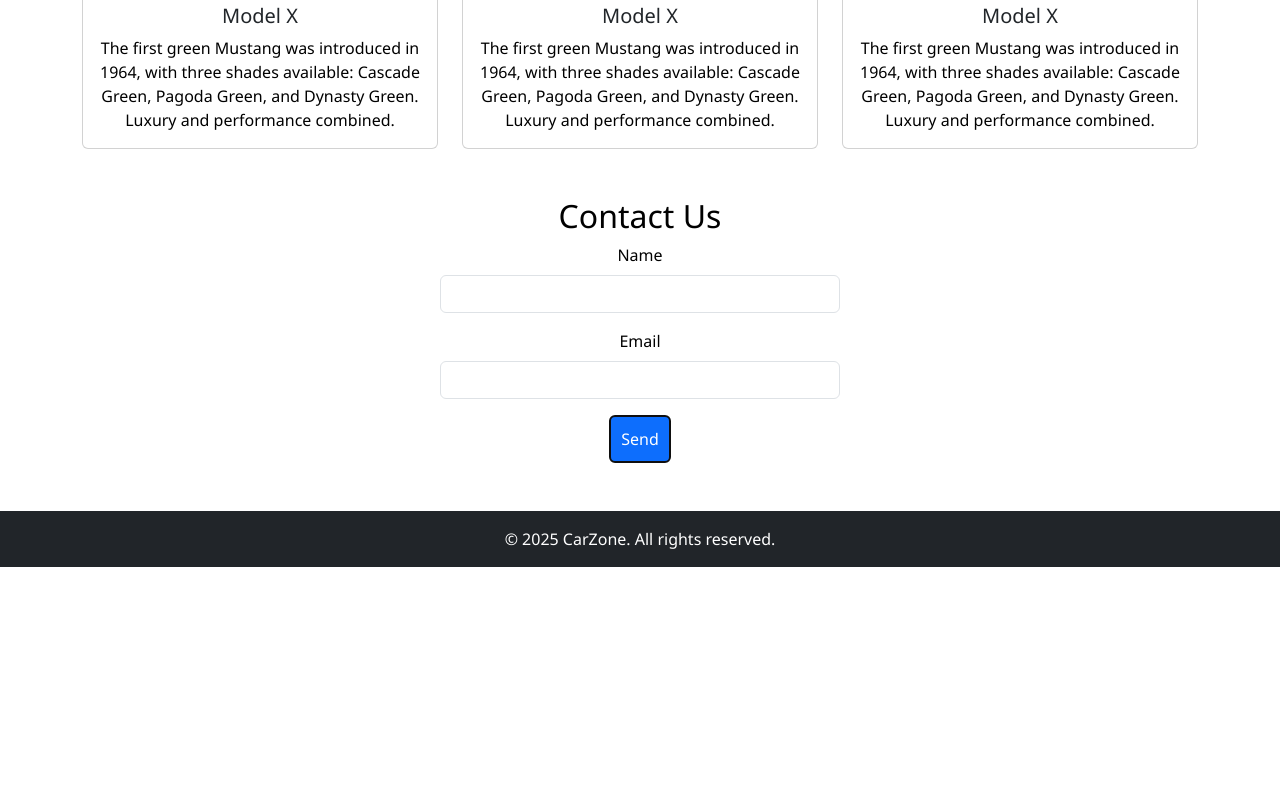
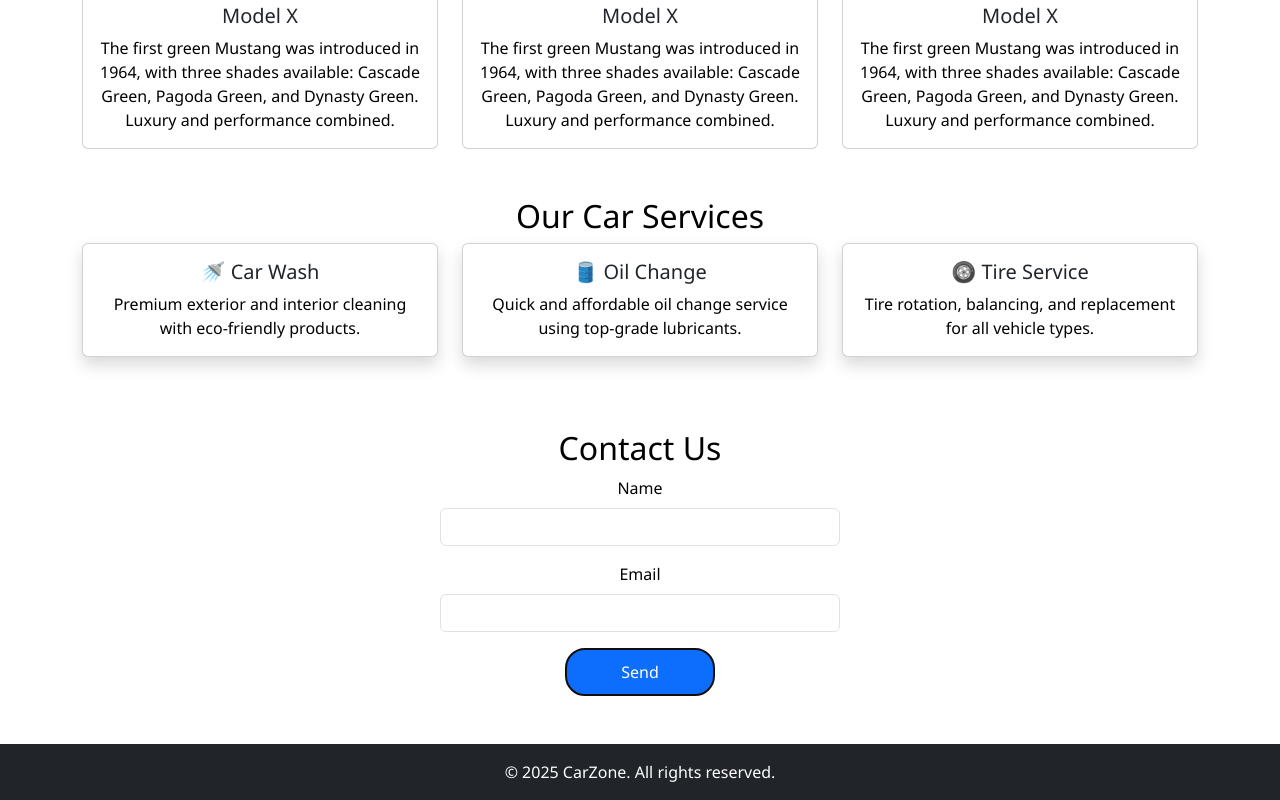
Before and after one commit to vennala-praveen/Bootstrap-Project, a plain HTML site: page index.html in a window 1280 px wide. Shown: the part 1026-1826 px from the top of the page. Before the commit the page ends 1593 px from the top, so only its background shows below. Drawn offline with nearby package versions, Linux system fonts and the light colour scheme.

Commit message:
commited index&css file

```diff
--- a/index.html
+++ b/index.html
@@ -91,6 +91,37 @@
         </div>
     </div>
 
+    <div class="container my-5">
+  <h2 class="text-center">Our Car Services</h2>
+  <div class="row text-center">
+    <div class="col-md-4 mb-4">
+      <div class="card h-100 shadow service-card">
+        <div class="card-body">
+          <h5 class="card-title">🚿 Car Wash</h5>
+          <p class="card-text">Premium exterior and interior cleaning with eco-friendly products.</p>
+        </div>
+      </div>
+    </div>
+    <div class="col-md-4 mb-4">
+      <div class="card h-100 shadow service-card">
+        <div class="card-body">
+          <h5 class="card-title">🛢️ Oil Change</h5>
+          <p class="card-text">Quick and affordable oil change service using top-grade lubricants.</p>
+        </div>
+      </div>
+    </div>
+    <div class="col-md-4 mb-4">
+      <div class="card h-100 shadow service-card">
+        <div class="card-body">
+          <h5 class="card-title">🛞 Tire Service</h5>
+          <p class="card-text">Tire rotation, balancing, and replacement for all vehicle types.</p>
+        </div>
+      </div>
+    </div>
+  </div>
+</div>
+
+
 
     <div class="container my-5">
         <h2>Contact Us</h2>
--- a/style.css
+++ b/style.css
@@ -34,7 +34,18 @@ form{
     text-align: center;
 }
 
+.service-card {
+    transition: transform 0.3s ease, box-shadow 0.3s ease;
+}
+
+.service-card:hover {
+    transform: translateY(-5px);
+    box-shadow: 0 8px 16px rgba(0, 0, 0, 0.2);
+}
+
 .btn{
     padding: 10px;
+    width: 150px;
     border: 2px solid #0f0f0f;
+    border-radius: 20px;
 }
```
